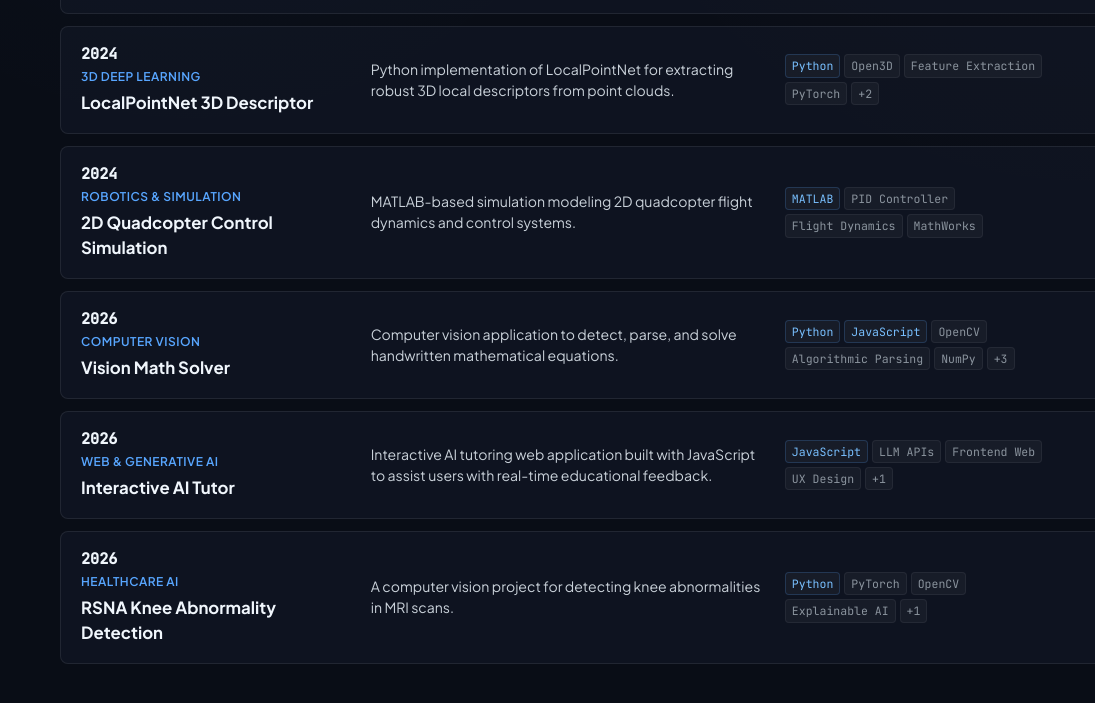
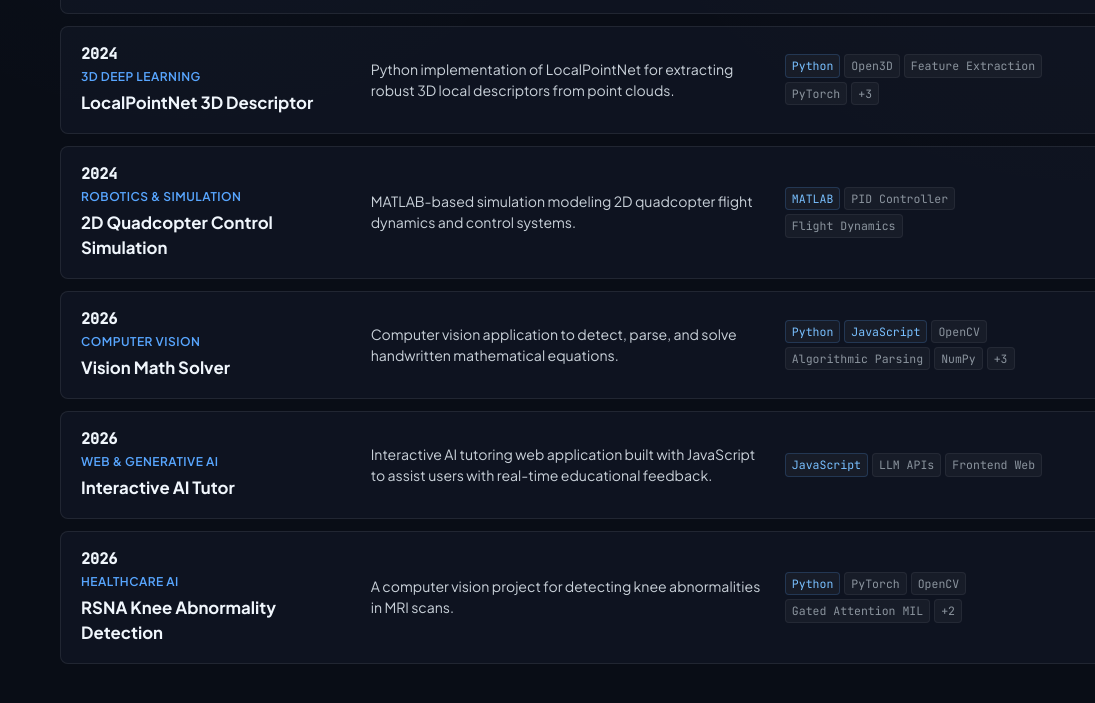
Before and after one commit to mtonell/mtonell.github.io, a plain HTML site: page projects.html in a window 1280 px wide. Shown: the part 1621-2324 px from the top of the page, 0-1095 px from the left. Drawn offline with Linux system fonts and the light colour scheme.

Commit message:
proj upd

```diff
--- a/projects.html
+++ b/projects.html
@@ -86,7 +86,7 @@ const projects = [
     title: "Deep Learning Framework for UAV-Mounted GPR Hazard Detection",
     category: "Master Thesis / Space Applications",
     year: "2026",
-    topics: ["Deep Learning", "Robotics", "Computer Vision", "Multimodal Sensor Fusion", "Domain Adaptation", "Object Detection"],
+    topics: ["Deep Learning", "Robotics", "Computer Vision", "Sensor Fusion", "Domain Adaptation", "Object Detection"],
     desc: "Engineered deep learning framework tailored for UAV-mounted GPR threat detection, using specific image preprocessing, multimodal sensor fusion, and offline TTA to mitigate domain shifts.",
     langs: ["Python", "C++"],
     tools: ["PyTorch", "ROS 2", "Docker", "OpenCV", "Ultralytics", "TensorBoard", "DearPyGUI"],
@@ -123,7 +123,7 @@ const projects = [
     year: "2026",
     images: ["https://raw.githubusercontent.com/mtonell/tennis-vision-court-tracker/main/assets/demo.webp", "https://raw.githubusercontent.com/mtonell/tennis-vision-court-tracker/main/assets/readme_refinement_showcase.jpg", "https://raw.githubusercontent.com/mtonell/tennis-vision-court-tracker/main/assets/real_image_flow.jpg", "https://raw.githubusercontent.com/mtonell/tennis-vision-court-tracker/main/assets/latency_vs_accuracy.png", "https://raw.githubusercontent.com/mtonell/tennis-vision-court-tracker/main/assets/cdf_window.png"],
         langs: ["Python", "C++"],
-        tools: ["PyTorch", "Scikit-Learn", "OpenCV", "Hough Transforms", "Homography"]
+        tools: ["PyTorch", "Scikit-Learn", "OpenCV", "Hough Transforms"]
       },
       {
         title: "Module 2: Ball Event Tracker",
@@ -132,7 +132,7 @@ const projects = [
     year: "2026",
     images: ["https://raw.githubusercontent.com/mtonell/tennis-vision-ball-event/main/assets/demo.webp", "https://raw.githubusercontent.com/mtonell/tennis-vision-ball-event/main/assets/architecture_results.png", "https://raw.githubusercontent.com/mtonell/tennis-vision-ball-event/main/assets/window_results.png", "https://raw.githubusercontent.com/mtonell/tennis-vision-ball-event/main/assets/speed_results.png", "https://raw.githubusercontent.com/mtonell/tennis-vision-ball-event/main/assets/tuning_impact_results.png"],
         langs: ["Python"],
-        tools: ["PyTorch", "Scikit-Learn", "OpenCV", "Object Detection", "Sequence Analysis"]
+        tools: ["PyTorch", "Scikit-Learn", "OpenCV", "Object Detection"]
       }
     ]
   },
@@ -158,8 +158,8 @@ const projects = [
     year: "2023",
     topics: ["Computer Vision", "Robotics", "PRISMA Review"],
     desc: "Systematic literature review following PRISMA protocol on state-of-the-art 6D object pose estimation under heavy occlusion.",
-    langs: ["MATLAB", "Python"],
-    tools: ["PRISMA Protocol", "Pose Estimation"],
+    langs: [],
+    tools: [],
     link: "https://thesis.unipd.it/handle/20.500.12608/52406",
     report: "https://thesis.unipd.it/retrieve/07a9c587-3a6e-4d82-a3b6-74dd1917e8f5/Tonello_Matteo.pdf",
     details: [
@@ -234,7 +234,7 @@ const projects = [
     topics: ["Robotics", "Embedded Systems", "Mobile Robotics"],
     desc: "Constructed a DIY Bluetooth-controlled robot with Arduino Nano, capable of line following, obstacle avoidance, gesture-based control, and LED expressions.",
     langs: ["C++"],
-    tools: ["Arduino", "Bluetooth", "MIT App Inventor"],
+    tools: ["Arduino", "MIT App Inventor"],
     repo: "TonyBot",
     year: "2025",
     images: ["https://raw.githubusercontent.com/mtonell/TonyBot/main/docs/videos/mode_line_follower.gif", "https://raw.githubusercontent.com/mtonell/TonyBot/main/docs/images/robot_showcase.jpg", "https://raw.githubusercontent.com/mtonell/TonyBot/main/docs/images/circuit_schema.png"],
@@ -246,7 +246,7 @@ const projects = [
   {
     title: "Structure from Motion (SfM) Pipeline",
     category: "3D Computer Vision",
-    topics: ["Computer Vision", "3D Vision", "3D Reconstruction"],
+    topics: ["Computer Vision", "3D Vision"],
     desc: "C++ implementation of a Structure from Motion (SfM) pipeline for 3D reconstruction from 2D image sequences.",
     langs: ["C++"],
     tools: ["OpenCV", "Epipolar Geometry", "Triangulation", "Bundle Adjustment"],
@@ -261,10 +261,10 @@ const projects = [
   {
     title: "LocalPointNet 3D Descriptor",
     category: "3D Deep Learning",
-    topics: ["Computer Vision", "Deep Learning", "3D Vision", "Point Clouds"],
+    topics: ["Computer Vision", "Deep Learning", "3D Vision"],
     desc: "Python implementation of LocalPointNet for extracting robust 3D local descriptors from point clouds.",
     langs: ["Python"],
-    tools: ["Open3D", "Feature Extraction", "PyTorch", "CMake", "PointNet"],
+    tools: ["Open3D", "Feature Extraction", "PyTorch", "CMake", "PointNet",  "Point Clouds"],
     repo: "LocalPointNet-3D-descriptor",
     year: "2024",
     images: ["https://raw.githubusercontent.com/mtonell/LocalPointNet-3D-descriptor/main/images/visualization_anchor.png", "https://raw.githubusercontent.com/mtonell/LocalPointNet-3D-descriptor/main/images/visualization_neg_pos.png", "https://raw.githubusercontent.com/mtonell/LocalPointNet-3D-descriptor/main/images/original_architecture.png", "https://raw.githubusercontent.com/mtonell/LocalPointNet-3D-descriptor/main/images/report_loss_curve.png", "https://raw.githubusercontent.com/mtonell/LocalPointNet-3D-descriptor/main/images/report_noise_robustness.png"],
@@ -277,10 +277,10 @@ const projects = [
   {
     title: "2D Quadcopter Control Simulation",
     category: "Robotics & Simulation",
-    topics: ["Robotics", "Control Systems", "Simulation"],
+    topics: ["Robotics", "Control Systems"],
     desc: "MATLAB-based simulation modeling 2D quadcopter flight dynamics and control systems.",
     langs: ["MATLAB"],
-    tools: ["PID Controller", "Flight Dynamics", "MathWorks"],
+    tools: ["PID Controller", "Flight Dynamics"],
     repo: "2d-quadcopter-control-simulation",
     year: "2024",
     images: ["https://raw.githubusercontent.com/mtonell/2d-quadcopter-control-simulation/main/media/figure8.gif", "https://raw.githubusercontent.com/mtonell/2d-quadcopter-control-simulation/main/media/diamond.gif", "https://raw.githubusercontent.com/mtonell/2d-quadcopter-control-simulation/main/media/sine.gif"],
@@ -309,10 +309,10 @@ const projects = [
   {
     title: "Interactive AI Tutor",
     category: "Web & Generative AI",
-    topics: ["Generative AI", "Web Development", "LLMs"],
+    topics: ["LLMs"],
     desc: "Interactive AI tutoring web application built with JavaScript to assist users with real-time educational feedback.",
     langs: ["JavaScript"],
-    tools: ["LLM APIs", "Frontend Web", "UX Design", "Chat Interface"],
+    tools: ["LLM APIs", "Frontend Web"],
     repo: "tutor-ai",
     year: "2026",
     images: ["https://raw.githubusercontent.com/mtonell/tutor-ai/main/frontend/public/logo.png"],
@@ -327,10 +327,10 @@ const projects = [
   {
     title: "RSNA Knee Abnormality Detection",
     category: "Healthcare AI",
-    topics: ["Computer Vision", "Medical AI", "Explainable AI"],
+    topics: ["Computer Vision", "Healthcare AI", "Explainable AI"],
     desc: "A computer vision project for detecting knee abnormalities in MRI scans.",
     langs: ["Python"],
-    tools: ["PyTorch", "OpenCV", "Explainable AI", "Medical Imaging"],
+    tools: ["PyTorch", "OpenCV", "Gated Attention MIL", "Grad-CAM", "Medical Imaging"],
     repo: "knee-abnormality-detection-rsna",
     year: "2026",
     images: ["https://raw.githubusercontent.com/mtonell/knee-abnormality-detection-rsna/main/assets/effusion-example.png",
```
